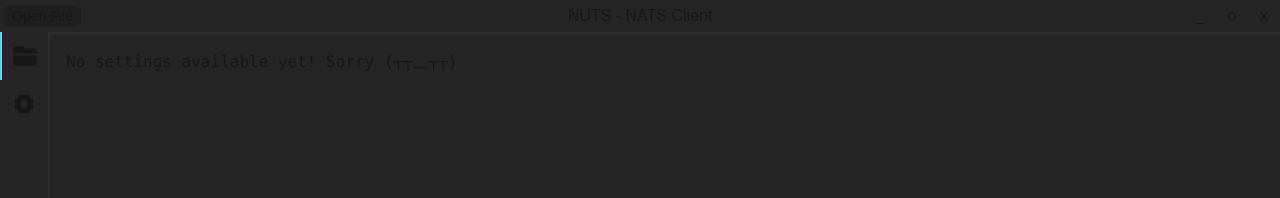
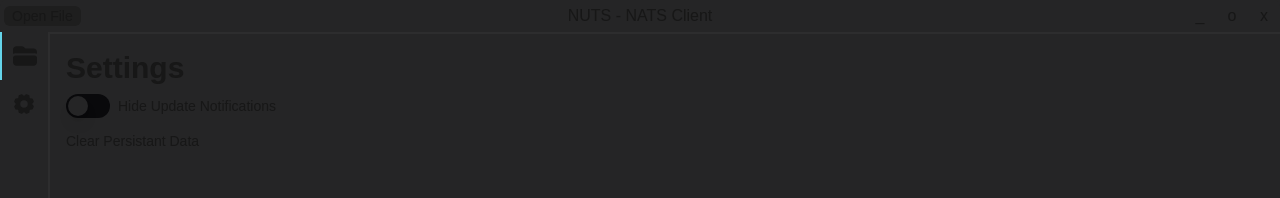
Before and after one commit to JNSAPH/NUTS-CLIENT, a Next.js app: page /client/settings in a window 1280 px wide. Shown: the top 198 px of the page. Built offline with nearby package versions, Linux system fonts and the light colour scheme.

Commit message:
Added 1 Setting
yeah

```diff
--- a/src-tauri/capabilities/default.json
+++ b/src-tauri/capabilities/default.json
@@ -124,6 +124,8 @@
     "fs:allow-video-write-recursive",
     "fs:allow-write-text-file",
     "fs:write-all",
-    "fs:write-files"
+    "fs:write-files",
+    "fs:default",
+    "dialog:default"
   ]
 }
--- a/src/app/client/settings/page.tsx
+++ b/src/app/client/settings/page.tsx
@@ -1,11 +1,34 @@
 "use client";
 
-
+import { Label } from "@/components/ui/label";
+import { Switch } from "@/components/ui/switch";
+import { setClientSettings } from "@/redux/slices/windowProperties";
+import { clearPersistedData, RootState } from "@/redux/store";
+import { useDispatch, useSelector } from "react-redux";
 
 export default function Page() {
+  const content = useSelector((state: RootState) => state.windowProperties);
+  const dispatch = useDispatch();
+
   return (
-    <div className="p-4 h-full w-full">
-      <pre>No settings available yet! Sorry (┬┬﹏┬┬)</pre>
+    <div className="p-4 h-full w-full space-y-2">
+      <p className="text-3xl font-bold">Settings</p>
+      <div className="space-y-4">
+      <div className="flex items-center space-x-2">
+        <Switch id="airplane-mode" onCheckedChange={(state) => {
+          dispatch(setClientSettings({
+            ...content.clientSettings,
+            hideUpdateNotifications: state
+          }))
+        }}/>
+        <Label htmlFor="airplane-mode">Hide Update Notifications</Label>
+      </div>
+
+      <div className="flex items-center space-x-2">
+        <Label onClick={async () => { clearPersistedData(); window.location.reload(); }}>Clear Persistant Data</Label>
+      </div>
+
+      </div>
     </div>
   );
 }
--- a/src/app/globals.css
+++ b/src/app/globals.css
@@ -18,6 +18,7 @@
   color: var(--foreground);
   background: var(--background);
   font-family: Arial, Helvetica, sans-serif;
+  overscroll-behavior: contain;
 }
 
 body {
--- a/src/app/page.tsx
+++ b/src/app/page.tsx
@@ -1,18 +1,21 @@
 "use client";
 
 import { useEffect, useState } from "react";
-import { getCurrentWindow, LogicalSize, PhysicalSize } from '@tauri-apps/api/window';
+import { getCurrentWindow, LogicalSize } from '@tauri-apps/api/window';
 import { redirect } from 'next/navigation'
 import Logger from "@/services/logging";
 import { isUpdateAvailable } from "@/services/updateCheck";
-import { useDispatch } from "react-redux";
-import { setUpdateInfo } from "@/redux/slices/windowProperties";
+import { useDispatch, useSelector } from "react-redux";
+import { setClientSettings, setUpdateInfo } from "@/redux/slices/windowProperties";
+import { RootState } from "@/redux/store";
 
 const window = getCurrentWindow();
 
 export default function Home() {
   const dispatch = useDispatch();
   const [isLoading, setIsLoading] = useState(true);
+
+  const reduxState = useSelector((state: RootState) => state);
 
   useEffect(() => {
     async function startClient() {
@@ -34,12 +37,21 @@
         dispatch(setUpdateInfo(null));
       }
 
+      // // Check for Default Settings and apply them if they don't exist
+      // const defaultSetting = reduxState.windowProperties.clientSettings;
+      // if (defaultSetting === null) {
+      //   Logger.info("No default settings found, applying default settings...");
+      //   dispatch(setClientSettings({
+      //     hideUpdateNotifications: false,
+      //   }));
+      // }
+
       // Wait for 500 ms
       await new Promise((resolve) => setTimeout(resolve, 1500));
 
       // Reset some Stuff
       await window.setResizable(true);
-      await window.setSize(new PhysicalSize(1000, 600));
+      await window.setSize(new LogicalSize(1000, 600));
       await window.center();
       await setIsLoading(false);
 
--- a/src/components/sidebar/sidebar.tsx
+++ b/src/components/sidebar/sidebar.tsx
@@ -6,7 +6,6 @@
 import { useDispatch, useSelector } from 'react-redux';
 import { RootState } from '@/redux/store';  // Adjust if necessary
 import { redirect } from 'next/navigation'
-import { reduceAppConfig } from 'next/dist/build/utils';
 
 interface SideBarItemProps {
     icon: React.ReactNode;
@@ -48,9 +47,9 @@
 
 function UpdateAvailableItem() {
     const reduxState = useSelector((state: RootState) => state.windowProperties);
-    console.log(reduxState.updateInfo);
+    console.log(reduxState);
 
-    if (reduxState.updateInfo !== null) {
+    if (reduxState.updateInfo !== null && !reduxState.clientSettings.hideUpdateNotifications) {
         return (
             <div className='relative flex items-center justify-center w-full h-[48px] bg-clientColors-button-background hover:bg-clientColors-button-hover cursor-pointer' onClick={() => {
                 window.open(reduxState.updateInfo?.html_url, '_blank'); // Move this to open in the default browser @TODO
--- /dev/null
+++ b/src/components/ui/label.tsx
@@ -0,0 +1,26 @@
+"use client"
+
+import * as React from "react"
+import * as LabelPrimitive from "@radix-ui/react-label"
+import { cva, type VariantProps } from "class-variance-authority"
+
+import { cn } from "@/lib/utils"
+
+const labelVariants = cva(
+  "text-sm font-medium leading-none peer-disabled:cursor-not-allowed peer-disabled:opacity-70"
+)
+
+const Label = React.forwardRef<
+  React.ElementRef<typeof LabelPrimitive.Root>,
+  React.ComponentPropsWithoutRef<typeof LabelPrimitive.Root> &
+    VariantProps<typeof labelVariants>
+>(({ className, ...props }, ref) => (
+  <LabelPrimitive.Root
+    ref={ref}
+    className={cn(labelVariants(), className)}
+    {...props}
+  />
+))
+Label.displayName = LabelPrimitive.Root.displayName
+
+export { Label }
--- /dev/null
+++ b/src/components/ui/switch.tsx
@@ -0,0 +1,29 @@
+"use client"
+
+import * as React from "react"
+import * as SwitchPrimitives from "@radix-ui/react-switch"
+
+import { cn } from "@/lib/utils"
+
+const Switch = React.forwardRef<
+  React.ElementRef<typeof SwitchPrimitives.Root>,
+  React.ComponentPropsWithoutRef<typeof SwitchPrimitives.Root>
+>(({ className, ...props }, ref) => (
+  <SwitchPrimitives.Root
+    className={cn(
+      "peer inline-flex h-6 w-11 shrink-0 cursor-pointer items-center rounded-full border-2 border-transparent transition-colors focus-visible:outline-none focus-visible:ring-2 focus-visible:ring-shadcn-ring focus-visible:ring-offset-2 focus-visible:ring-offset-shadcn-background disabled:cursor-not-allowed disabled:opacity-50 data-[state=checked]:bg-shadcn-primary data-[state=unchecked]:bg-shadcn-input",
+      className
+    )}
+    {...props}
+    ref={ref}
+  >
+    <SwitchPrimitives.Thumb
+      className={cn(
+        "pointer-events-none block h-5 w-5 rounded-full bg-shadcn-background shadow-lg ring-0 transition-transform data-[state=checked]:translate-x-5 data-[state=unchecked]:translate-x-0"
+      )}
+    />
+  </SwitchPrimitives.Root>
+))
+Switch.displayName = SwitchPrimitives.Root.displayName
+
+export { Switch }
--- a/src/redux/slices/windowProperties.ts
+++ b/src/redux/slices/windowProperties.ts
@@ -1,3 +1,4 @@
+import { ClientSettings } from '@/types/Settings';
 import { isUpdateAvailableResponse } from '@/types/UpdateStuff';
 import { createSlice, PayloadAction } from '@reduxjs/toolkit';
 import { getCurrentWindow } from '@tauri-apps/api/window';
@@ -7,6 +8,7 @@
   title: string;
   selectedTab: AvailableTabs;
   updateInfo: isUpdateAvailableResponse | null;
+  clientSettings: ClientSettings;
 }
 
 export type AvailableTabs = 'explorer' | 'settings';
@@ -15,7 +17,10 @@
   isFullScreen: false,
   title: 'NUTS - NATS Client',
   selectedTab: 'explorer',
-  updateInfo: null
+  updateInfo: null,
+  clientSettings: {
+    hideUpdateNotifications: false,
+  }
 };
 
 const windowPropertiesSlice = createSlice({
@@ -37,8 +42,11 @@
     setUpdateInfo: (state, action: PayloadAction<isUpdateAvailableResponse | null>) => {
       state.updateInfo = action.payload;
     },
+    setClientSettings: (state, action: PayloadAction<ClientSettings>) => {
+      state.clientSettings = action.payload;
+    }
   },
 });
 
-export const { toggleFullScreen, setTitle, setSelectedTab, setUpdateInfo } = windowPropertiesSlice.actions;
+export const { toggleFullScreen, setTitle, setSelectedTab, setUpdateInfo, setClientSettings } = windowPropertiesSlice.actions;
 export default windowPropertiesSlice.reducer;
--- a/src/redux/store.ts
+++ b/src/redux/store.ts
@@ -29,8 +29,12 @@
 // Create persistor to handle rehydration
 const persistor = persistStore(store);
 
+const clearPersistedData = () => {
+  persistor.purge();
+};
+
 // Define types for RootState and AppDispatch
 export type RootState = ReturnType<typeof store.getState>;
 export type AppDispatch = typeof store.dispatch;
 
-export { store, persistor };
+export { store, persistor, clearPersistedData };
--- /dev/null
+++ b/src/types/Settings.ts
@@ -0,0 +1,3 @@
+export interface ClientSettings {
+    hideUpdateNotifications: boolean;
+}
--- a/tailwind.config.ts
+++ b/tailwind.config.ts
@@ -38,6 +38,15 @@
           brand: {
             red: "#FF7780",
           }
+        },
+        shadcn: {
+          input: "#09090b",
+          ring: "#64D5EA",
+          background: "#252526",
+          primary: {
+            DEFAULT: "#fff",
+            foreground: "#282a36",
+          }
         }
       },
     },
```
Also changed, not shown: package.json (+6 -1 lines), 1 other file (tests, documents, lock files or other folders).
